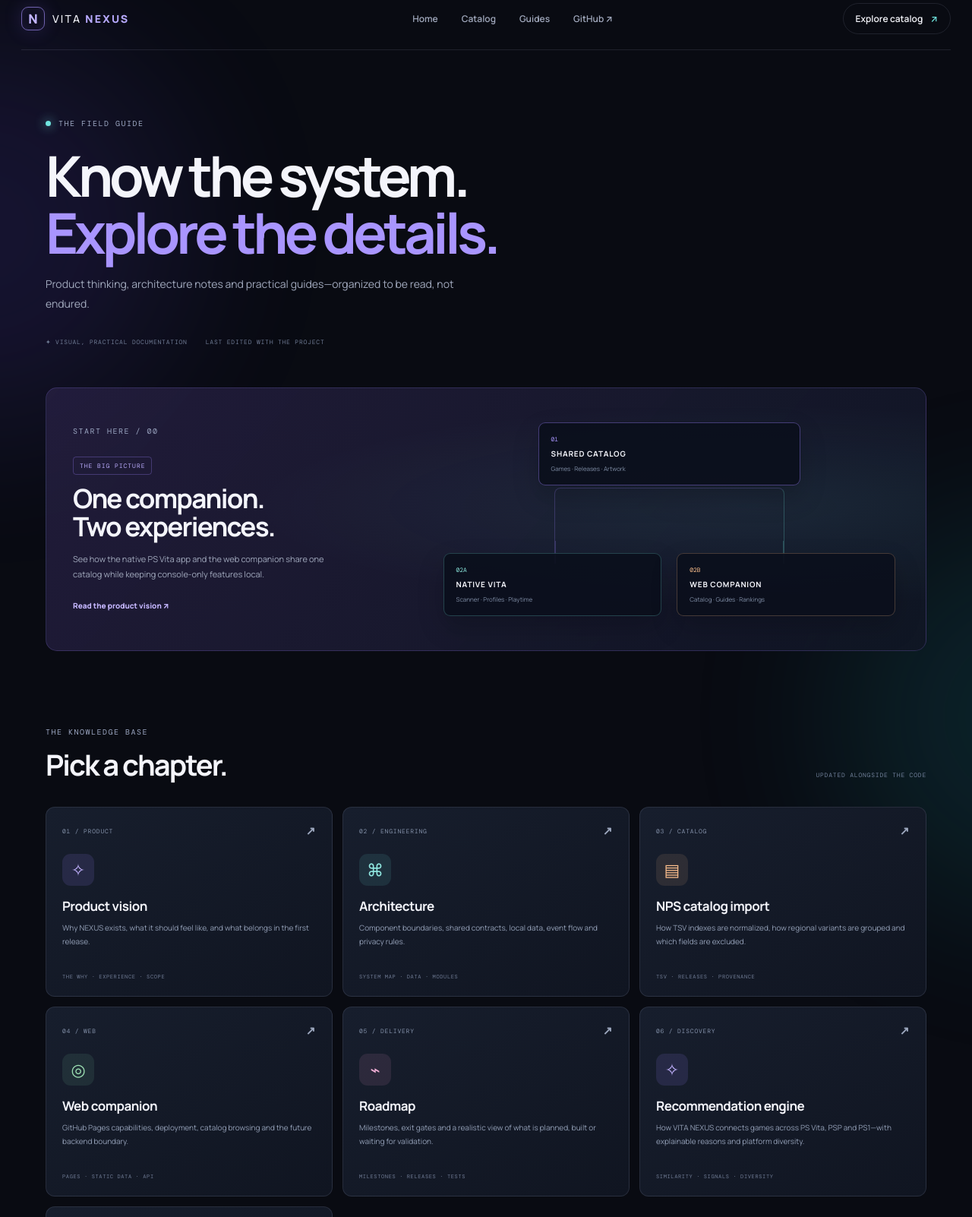
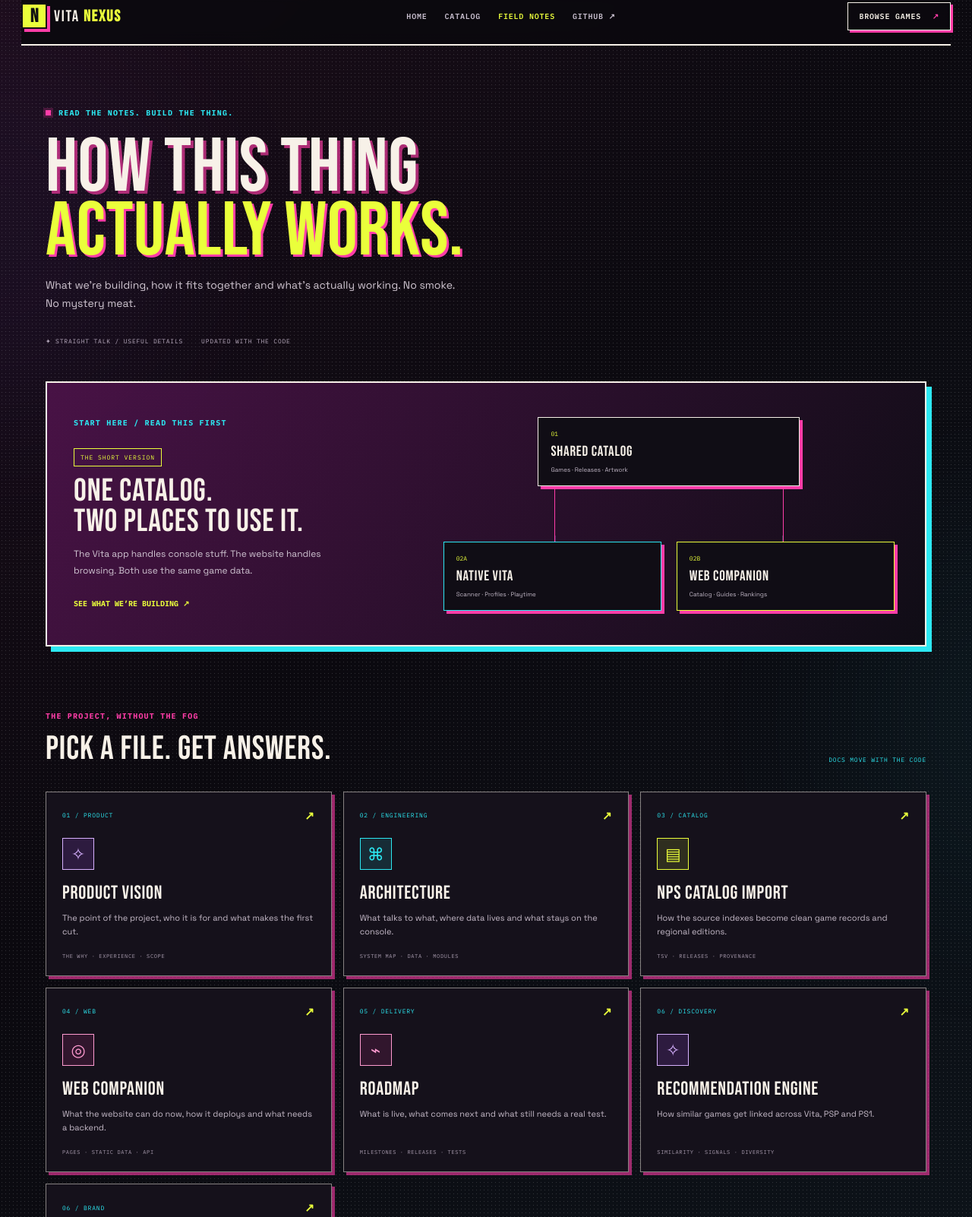
Before and after one commit to SilverCrow2323/vita-nexus, a plain HTML site: page web/docs.html in a window 1280 px wide. Shown: the part 16-1618 px from the top of the page at 76% size. Drawn offline with nearby package versions, Linux system fonts and the light colour scheme.

Commit message:
copy(web): make field notes direct

```diff
--- a/web/docs.html
+++ b/web/docs.html
@@ -3,11 +3,12 @@
 <head>
   <meta charset="utf-8">
   <meta name="viewport" content="width=device-width, initial-scale=1">
-  <meta name="theme-color" content="#090b12">
+  <meta name="theme-color" content="#0b090f">
   <meta name="description" content="VITA NEXUS documentation, architecture, roadmap and catalog source notes.">
   <title>Documentation — VITA NEXUS</title>
   <link rel="stylesheet" href="styles.css">
   <link rel="stylesheet" href="docs.css">
+  <link rel="stylesheet" href="manga.css">
 </head>
 <body class="docs-page">
   <div class="ambient ambient-one" aria-hidden="true"></div>
@@ -15,28 +16,28 @@
   <header class="site-header">
     <a class="wordmark" href="index.html" aria-label="VITA NEXUS home"><span class="brand-mark">N</span><span>VITA <b>NEXUS</b></span></a>
     <nav class="main-nav" aria-label="Main navigation">
-      <a href="index.html">Home</a><a href="catalog.html">Catalog</a><a class="active" href="docs.html" aria-current="page">Guides</a>
+      <a href="index.html">Home</a><a href="catalog.html">Catalog</a><a class="active" href="docs.html" aria-current="page">Field notes</a>
       <a href="https://github.com/SilverCrow2323/vita-nexus" target="_blank" rel="noreferrer">GitHub ↗</a>
     </nav>
-    <a class="header-cta" href="catalog.html">Explore catalog <span>↗</span></a>
+    <a class="header-cta" href="catalog.html">Browse games <span>↗</span></a>
     <button class="menu-toggle" type="button" aria-label="Open navigation" aria-expanded="false">☰</button>
   </header>
 
   <main class="docs-wrap">
     <section class="docs-hero">
-      <div class="eyebrow"><span class="pulse"></span> THE FIELD GUIDE</div>
-      <h1>Know the system.<br><span>Explore the details.</span></h1>
-      <p>Product thinking, architecture notes and practical guides—organized to be read, not endured.</p>
-      <div class="docs-hero-meta"><span>✦ VISUAL, PRACTICAL DOCUMENTATION</span><span>LAST EDITED WITH THE PROJECT</span></div>
+      <div class="eyebrow"><span class="pulse"></span> READ THE NOTES. BUILD THE THING.</div>
+      <h1>How this thing<br><span>actually works.</span></h1>
+      <p>What we’re building, how it fits together and what’s actually working. No smoke. No mystery meat.</p>
+      <div class="docs-hero-meta"><span>✦ STRAIGHT TALK / USEFUL DETAILS</span><span>UPDATED WITH THE CODE</span></div>
     </section>
 
     <section class="docs-feature">
       <div class="docs-feature-copy">
-        <div class="section-kicker">START HERE / 00</div>
-        <span class="docs-feature-tag">THE BIG PICTURE</span>
-        <h2>One companion.<br>Two experiences.</h2>
-        <p>See how the native PS Vita app and the web companion share one catalog while keeping console-only features local.</p>
-        <a href="https://github.com/SilverCrow2323/vita-nexus/blob/main/docs/PRODUCT-VISION.md" target="_blank" rel="noreferrer">Read the product vision ↗</a>
+        <div class="section-kicker">START HERE / READ THIS FIRST</div>
+        <span class="docs-feature-tag">THE SHORT VERSION</span>
+        <h2>One catalog.<br>Two places to use it.</h2>
+        <p>The Vita app handles console stuff. The website handles browsing. Both use the same game data.</p>
+        <a href="https://github.com/SilverCrow2323/vita-nexus/blob/main/docs/PRODUCT-VISION.md" target="_blank" rel="noreferrer">See what we’re building ↗</a>
       </div>
       <div class="docs-map" aria-label="Architecture overview">
         <div class="map-node map-shared"><span>01</span><strong>SHARED CATALOG</strong><small>Games · Releases · Artwork</small></div>
@@ -47,41 +48,41 @@
     </section>
 
     <section class="docs-library">
-      <div class="docs-section-heading"><div><div class="section-kicker">THE KNOWLEDGE BASE</div><h2>Pick a chapter.</h2></div><span>UPDATED ALONGSIDE THE CODE</span></div>
+      <div class="docs-section-heading"><div><div class="section-kicker">THE PROJECT, WITHOUT THE FOG</div><h2>Pick a file. Get answers.</h2></div><span>DOCS MOVE WITH THE CODE</span></div>
       <div class="docs-grid">
         <a class="docs-card docs-card-violet" href="https://github.com/SilverCrow2323/vita-nexus/blob/main/docs/PRODUCT-VISION.md" target="_blank" rel="noreferrer">
-          <div class="docs-card-top"><span>01 / PRODUCT</span><b>↗</b></div><div class="docs-card-icon">✧</div><h3>Product vision</h3><p>Why NEXUS exists, what it should feel like, and what belongs in the first release.</p><span class="docs-card-foot">THE WHY · EXPERIENCE · SCOPE</span>
+          <div class="docs-card-top"><span>01 / PRODUCT</span><b>↗</b></div><div class="docs-card-icon">✧</div><h3>Product vision</h3><p>The point of the project, who it is for and what makes the first cut.</p><span class="docs-card-foot">THE WHY · EXPERIENCE · SCOPE</span>
         </a>
         <a class="docs-card docs-card-cyan" href="https://github.com/SilverCrow2323/vita-nexus/blob/main/docs/ARCHITECTURE.md" target="_blank" rel="noreferrer">
-          <div class="docs-card-top"><span>02 / ENGINEERING</span><b>↗</b></div><div class="docs-card-icon">⌘</div><h3>Architecture</h3><p>Component boundaries, shared contracts, local data, event flow and privacy rules.</p><span class="docs-card-foot">SYSTEM MAP · DATA · MODULES</span>
+          <div class="docs-card-top"><span>02 / ENGINEERING</span><b>↗</b></div><div class="docs-card-icon">⌘</div><h3>Architecture</h3><p>What talks to what, where data lives and what stays on the console.</p><span class="docs-card-foot">SYSTEM MAP · DATA · MODULES</span>
         </a>
         <a class="docs-card docs-card-orange" href="https://github.com/SilverCrow2323/vita-nexus/blob/main/docs/NPS-CATALOG-IMPORT.md" target="_blank" rel="noreferrer">
-          <div class="docs-card-top"><span>03 / CATALOG</span><b>↗</b></div><div class="docs-card-icon">▤</div><h3>NPS catalog import</h3><p>How TSV indexes are normalized, how regional variants are grouped and which fields are excluded.</p><span class="docs-card-foot">TSV · RELEASES · PROVENANCE</span>
+          <div class="docs-card-top"><span>03 / CATALOG</span><b>↗</b></div><div class="docs-card-icon">▤</div><h3>NPS catalog import</h3><p>How the source indexes become clean game records and regional editions.</p><span class="docs-card-foot">TSV · RELEASES · PROVENANCE</span>
         </a>
         <a class="docs-card docs-card-green" href="https://github.com/SilverCrow2323/vita-nexus/blob/main/docs/WEB-COMPANION.md" target="_blank" rel="noreferrer">
-          <div class="docs-card-top"><span>04 / WEB</span><b>↗</b></div><div class="docs-card-icon">◎</div><h3>Web companion</h3><p>GitHub Pages capabilities, deployment, catalog browsing and the future backend boundary.</p><span class="docs-card-foot">PAGES · STATIC DATA · API</span>
+          <div class="docs-card-top"><span>04 / WEB</span><b>↗</b></div><div class="docs-card-icon">◎</div><h3>Web companion</h3><p>What the website can do now, how it deploys and what needs a backend.</p><span class="docs-card-foot">PAGES · STATIC DATA · API</span>
         </a>
         <a class="docs-card docs-card-pink" href="https://github.com/SilverCrow2323/vita-nexus/blob/main/docs/ROADMAP.md" target="_blank" rel="noreferrer">
-          <div class="docs-card-top"><span>05 / DELIVERY</span><b>↗</b></div><div class="docs-card-icon">⌁</div><h3>Roadmap</h3><p>Milestones, exit gates and a realistic view of what is planned, built or waiting for validation.</p><span class="docs-card-foot">MILESTONES · RELEASES · TESTS</span>
+          <div class="docs-card-top"><span>05 / DELIVERY</span><b>↗</b></div><div class="docs-card-icon">⌁</div><h3>Roadmap</h3><p>What is live, what comes next and what still needs a real test.</p><span class="docs-card-foot">MILESTONES · RELEASES · TESTS</span>
         </a>
         <a class="docs-card docs-card-violet" href="https://github.com/SilverCrow2323/vita-nexus/blob/main/docs/CROSS-PLATFORM-RECOMMENDATIONS.md" target="_blank" rel="noreferrer">
-          <div class="docs-card-top"><span>06 / DISCOVERY</span><b>↗</b></div><div class="docs-card-icon">✧</div><h3>Recommendation engine</h3><p>How VITA NEXUS connects games across PS Vita, PSP and PS1—with explainable reasons and platform diversity.</p><span class="docs-card-foot">SIMILARITY · SIGNALS · DIVERSITY</span>
+          <div class="docs-card-top"><span>06 / DISCOVERY</span><b>↗</b></div><div class="docs-card-icon">✧</div><h3>Recommendation engine</h3><p>How similar games get linked across Vita, PSP and PS1.</p><span class="docs-card-foot">SIMILARITY · SIGNALS · DIVERSITY</span>
         </a>
         <a class="docs-card docs-card-slate" href="https://github.com/SilverCrow2323/vita-nexus/blob/main/docs/DOCUMENTATION-STYLEGUIDE.md" target="_blank" rel="noreferrer">
-          <div class="docs-card-top"><span>06 / BRAND</span><b>↗</b></div><div class="docs-card-icon">✳</div><h3>Style guide</h3><p>The visual rhythm, writing voice, status vocabulary and asset rules behind NEXUS docs.</p><span class="docs-card-foot">VISUALS · VOICE · ACCESSIBILITY</span>
+          <div class="docs-card-top"><span>06 / BRAND</span><b>↗</b></div><div class="docs-card-icon">✳</div><h3>Style guide</h3><p>The look, the voice and the rules. Keep it rough, keep it readable.</p><span class="docs-card-foot">VISUALS · VOICE · ACCESSIBILITY</span>
         </a>
       </div>
     </section>
 
     <section class="docs-callout">
-      <div><div class="section-kicker">A SMALL PROMISE</div><h2>No mystery status badges.</h2><p>Every compatibility claim, feature and release gate should say what has actually been tested. Planned is not implemented. A mockup is not a build.</p></div>
-      <a href="https://github.com/SilverCrow2323/vita-nexus/blob/main/docs/ROADMAP.md" target="_blank" rel="noreferrer">See the release gates ↗</a>
+      <div><div class="section-kicker">NO FAIRY TALES</div><h2>Built means built. Planned means planned.</h2><p>We label what works, what is still being built and what needs a real device test. A mockup is not an app. A checkbox is not proof.</p></div>
+      <a href="https://github.com/SilverCrow2323/vita-nexus/blob/main/docs/ROADMAP.md" target="_blank" rel="noreferrer">Check the roadmap ↗</a>
     </section>
   </main>
 
   <footer class="site-footer docs-footer">
     <a class="wordmark" href="index.html"><span class="brand-mark">N</span><span>VITA <b>NEXUS</b></span></a>
-    <span>Clear notes. Better builds. Fewer surprises.</span>
+    <span>Straight answers. Better builds.</span>
     <a href="https://github.com/SilverCrow2323/vita-nexus" target="_blank" rel="noreferrer">GITHUB ↗</a>
   </footer>
   <script>
```
